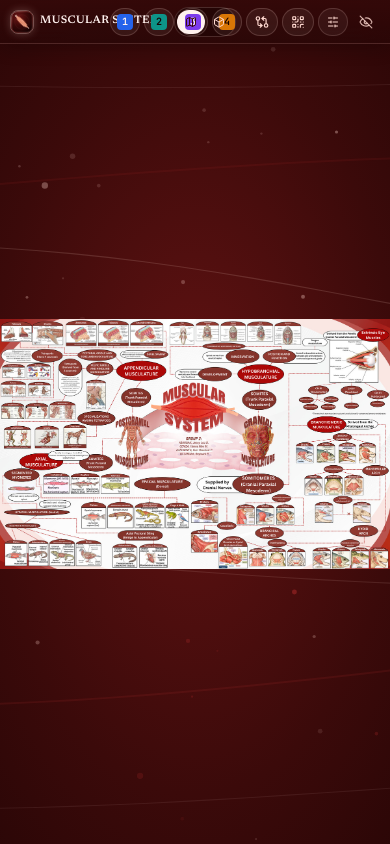
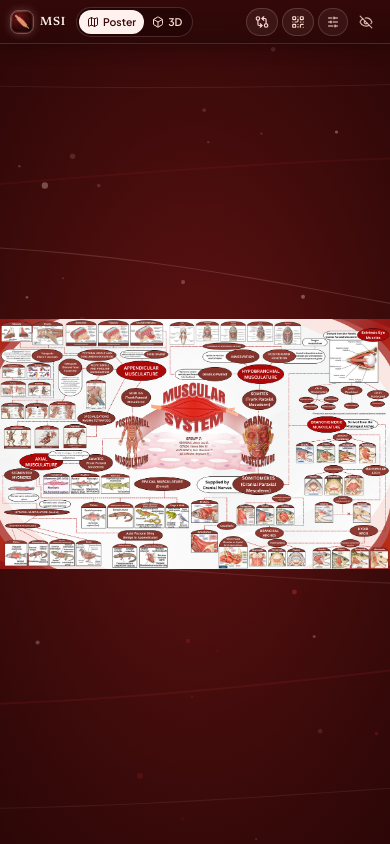
Before and after one commit to Peeeweee/Project_MSI, a React (Vite) app: page / in a window 390 px wide. Built offline with nearby package versions, Linux system fonts and the light colour scheme.

Commit message:
Optimize TopBar for narrow mobile screens with compact brand title and visible mode labels

```diff
--- a/src/components/hud/TopBar.tsx
+++ b/src/components/hud/TopBar.tsx
@@ -128,7 +128,10 @@ export function TopBar({
               className="h-full w-full select-none object-cover"
             />
           </span>
-          <span className="font-display whitespace-nowrap text-[11px] font-semibold tracking-[0.04em] text-[#fff1ee] sm:text-[15px] sm:tracking-[0.14em]">
+          <span className="font-display whitespace-nowrap text-xs font-semibold tracking-[0.06em] text-[#fff1ee] sm:hidden">
+            MSI
+          </span>
+          <span className="font-display hidden whitespace-nowrap text-[13px] font-semibold tracking-[0.08em] text-[#fff1ee] sm:inline md:text-[15px] md:tracking-[0.14em]">
             MUSCULAR SYSTEM
           </span>
         </button>
@@ -137,14 +140,14 @@ export function TopBar({
         <div
           role="group"
           aria-label="View mode"
-          className="ml-1 flex shrink-0 items-center rounded-full border border-[#ffd9d0]/18 bg-[#240505]/85 p-0.5"
+          className="ml-0.5 flex shrink-0 items-center rounded-full border border-[#ffd9d0]/18 bg-[#240505]/85 p-0.5 sm:ml-1"
         >
           {(
             [
-              { id: 'poster', label: 'Poster', Icon: Map },
-              { id: '3d', label: '3D Model', Icon: Box },
+              { id: 'poster', label: 'Poster', shortLabel: 'Poster', Icon: Map },
+              { id: '3d', label: '3D Model', shortLabel: '3D', Icon: Box },
             ] as const
-          ).map(({ id, label, Icon }) => {
+          ).map(({ id, label, shortLabel, Icon }) => {
             const active = viewMode === id;
             return (
               <button
@@ -159,7 +162,7 @@ export function TopBar({
                   if (id === '3d') onPreload3D?.();
                 }}
                 onClick={() => onChangeViewMode(id)}
-                className="hud-btn relative flex h-6 items-center gap-1 rounded-full px-2 text-[11px] font-semibold"
+                className="hud-btn relative flex h-6 items-center gap-1 rounded-full px-2 text-[10.5px] font-semibold sm:text-[11px]"
                 style={{
                   color: active ? '#3b0a0a' : '#ffd9d0',
                 }}
@@ -173,6 +176,7 @@ export function TopBar({
                   />
                 )}
                 <Icon className="relative z-10 h-3 w-3 shrink-0" />
+                <span className="relative z-10 sm:hidden">{shortLabel}</span>
                 <span className="relative z-10 hidden sm:inline">{label}</span>
               </button>
             );
@@ -203,7 +207,7 @@ export function TopBar({
         <div
           role="group"
           aria-label="Quick section hotspots"
-          className="flex items-center gap-1 sm:gap-1.5"
+          className="hidden items-center gap-1 sm:flex sm:gap-1.5"
         >
           {SECTIONS.map((section) => {
             const isActive = activeSectionId === section.id;
```
